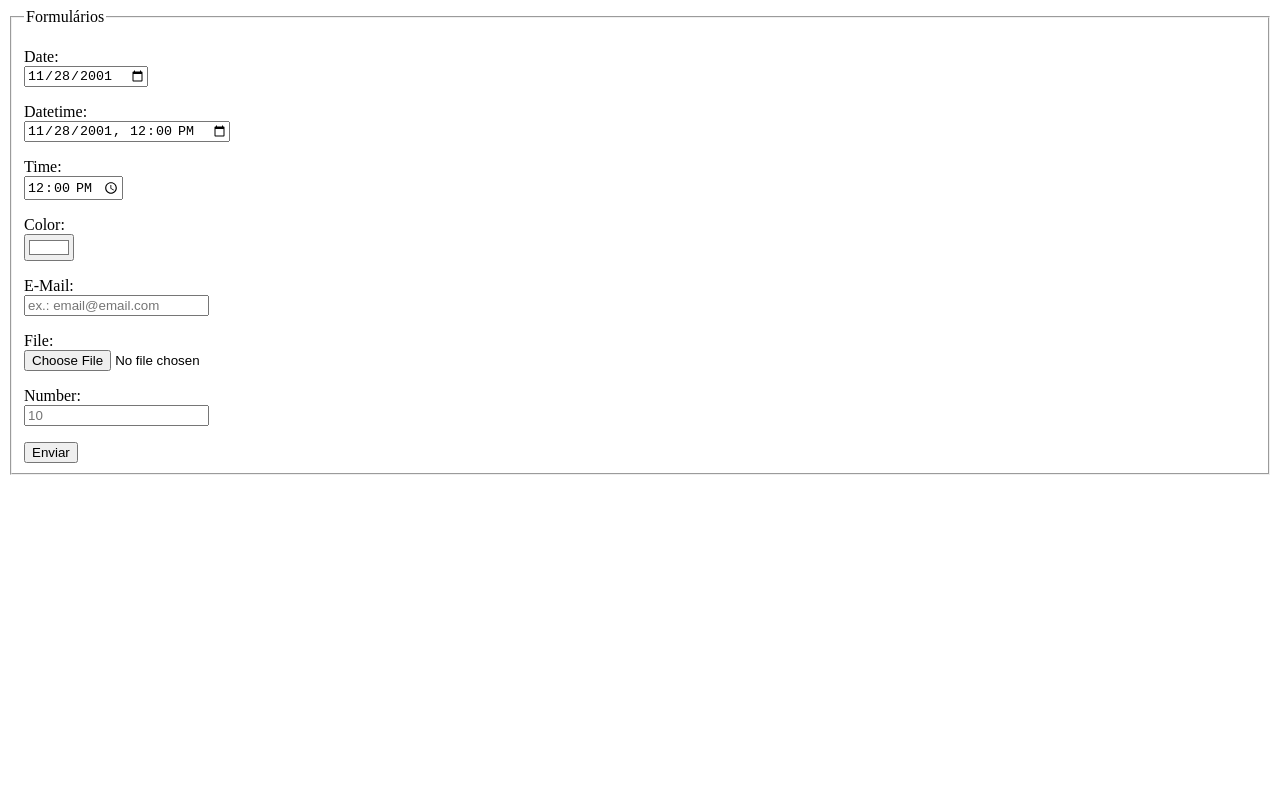
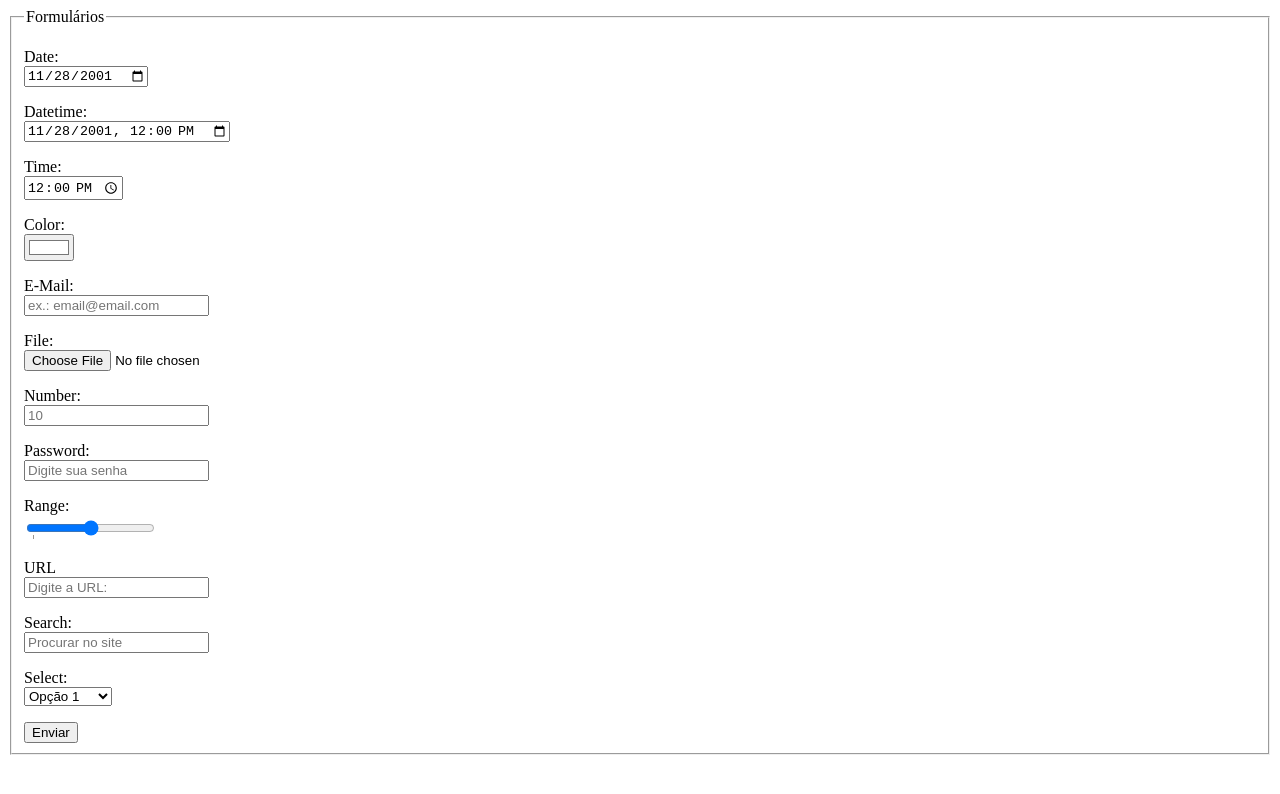
Before and after one commit to EaeDave/html5-css3-course, a plain HTML site: page index.html in a window 1280 px wide. Drawn offline with Linux system fonts and the light colour scheme.

Commit message:
Formulários e Inputs HTML - Parte 4

```diff
--- a/index.html
+++ b/index.html
@@ -44,7 +44,47 @@
                 <input type="number" name="number" id="number" placeholder="10">
             </p>
 
-            <button>Enviar</button>
+            <p>
+                <label style="display: block;" for="password">Password:</label>
+                <input type="password" name="password" id="password" placeholder="Digite sua senha">
+            </p>
+
+            <p>
+                <label style="display: block;" for="range">Range:</label>
+                <input type="range" name="range" id="range" list="tickmarks">
+
+                <datalist id="tickmarks">
+                    <option value="0" label="0%"></option>
+                </datalist>
+            </p>
+
+            <p>
+                <label style="display: block;" for="url">URL</label>
+                <input type="url" name="url" id="url" placeholder="Digite a URL:">
+            </p>
+
+            <p>
+                <label style="display: block;" for="search">Search:</label>
+                <input type="search" name="search" id="search" placeholder="Procurar no site">
+            </p>
+
+            <p>
+                <label style="display: block;" for="select">Select:</label>
+                <select name="select" id="select">
+                    <optgroup label="Agrupamento 1">
+                        <option value="Opção 1" label="Opção 1"></option>
+                        <option value="Opção 2" label="Opção 2"></option>
+                    </optgroup>
+
+                    <optgroup label="Agrupamento 2">
+                        <option value="Opção 1" label="Opção 1"></option>
+                        <option value="Opção 2" label="Opção 2"></option>
+                    </optgroup>
+
+                </select>
+            </p>
+
+            <button type="submit">Enviar</button>
         </fieldset>
     </form>
 </body>
```
